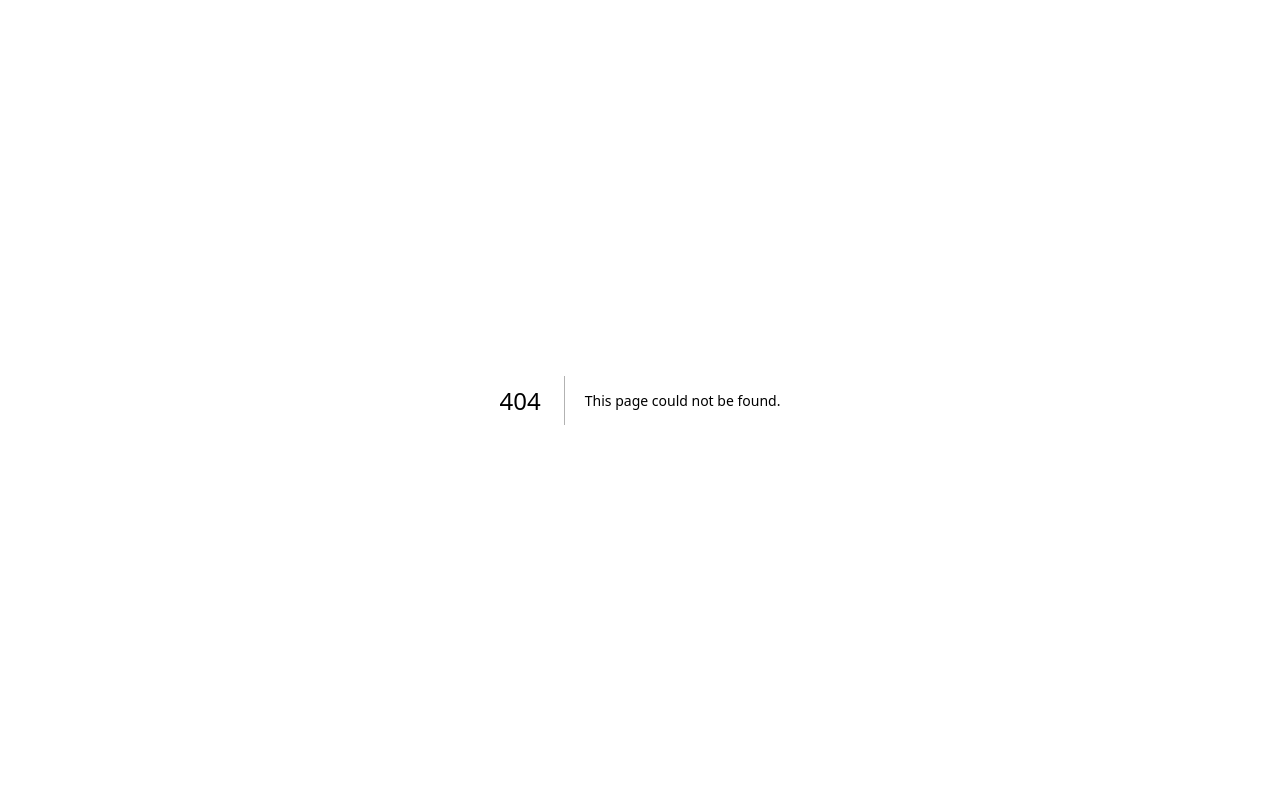
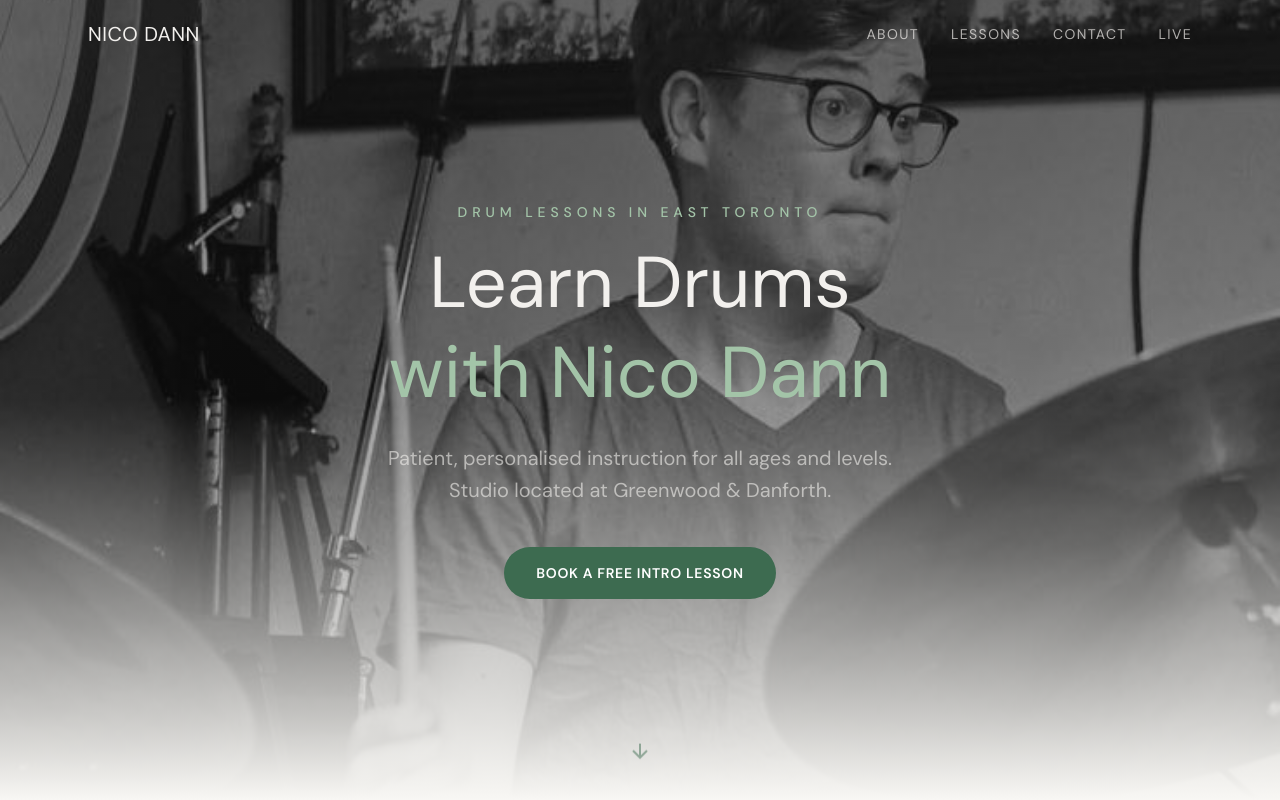
Before and after one commit to nicodann/nico-dann-drumlessons, a Next.js app: page /lessons/ in a window 1280 px wide. Before the commit this address had no page. Shown: the top 800 px of the page. Built offline with nearby package versions, Linux system fonts and the light colour scheme.

Commit message:
Change basePath to /lessons.

```diff
--- a/app/components/Footer/index.tsx
+++ b/app/components/Footer/index.tsx
@@ -14,12 +14,14 @@ export default function Footer() {
             alt="Neurodiversity affirming infinity symbol"
             width={40}
             height={36}
+            style={{ height: "auto" }}
           />
           <Image
             src="/Progress Pride Heart.svg"
             alt="Neurodiversity affirming infinity symbol"
             width={30}
             height={26}
+            style={{ height: "auto" }}
           />
         </div>
         <p>Drum lessons in Toronto&rsquo;s east end.</p>
--- a/app/components/Nav/index.tsx
+++ b/app/components/Nav/index.tsx
@@ -7,6 +7,29 @@ const NAV_ITEMS = [
   { label: "Live", href: "https://nicodann.com" },
 ];
 
+const NavItem = ({
+  item,
+  classNames,
+  smoothScroll,
+}: {
+  item: (typeof NAV_ITEMS)[number];
+  classNames: string;
+  smoothScroll: (id: string) => void;
+}) => {
+  return item.href.startsWith("#") ? (
+    <button
+      onClick={() => smoothScroll(item.href.slice(1))}
+      className={classNames}
+    >
+      {item.label}
+    </button>
+  ) : (
+    <a className={classNames} href={item.href}>
+      {item.label}
+    </a>
+  );
+};
+
 export default function Nav({
   smoothScroll,
 }: {
@@ -14,16 +37,10 @@ export default function Nav({
 }) {
   const [scrolled, setScrolled] = useState(false);
   const [menuOpen, setMenuOpen] = useState(false);
-  const NavItemClassname = `
-    transition-colors
-    text-sm
-    tracking-widest
-    uppercase
-  ${
-    scrolled
-      ? "text-[#6b665c] hover:text-[#3d6b50]"
-      : "text-[#f2f0ed]/70 hover:text-[#a3c4a8]"
-  }`;
+
+  const desktopNavItemClassname = `transition-colors text-sm tracking-widest uppercase ${scrolled ? "text-[#6b665c] hover:text-[#3d6b50]" : "text-[#f2f0ed]/70 hover:text-[#a3c4a8]"}`;
+
+  const mobileNavItemClassname = `${desktopNavItemClassname} block w-full text-left py-3`;
 
   useEffect(() => {
     const onScroll = () => setScrolled(window.scrollY > 60);
@@ -53,25 +70,14 @@ export default function Nav({
 
         {/* Desktop */}
         <ul className="hidden md:flex gap-8">
-          {NAV_ITEMS.map((item) => {
-            console.log("item.href:", item.href.slice(1));
-            return (
-              <li key={item.href}>
-                {item.href.startsWith("#") ? (
-                  <button
-                    onClick={() => smoothScroll(item.href.slice(1))}
-                    className={NavItemClassname}
-                  >
-                    {item.label}
-                  </button>
-                ) : (
-                  <a className={NavItemClassname} href={item.href}>
-                    {item.label}
-                  </a>
-                )}
-              </li>
-            );
-          })}
+          {NAV_ITEMS.map((item) => (
+            <NavItem
+              item={item}
+              classNames={desktopNavItemClassname}
+              key={item.href}
+              smoothScroll={smoothScroll}
+            />
+          ))}
         </ul>
 
         {/* Mobile toggle */}
@@ -107,20 +113,12 @@ export default function Nav({
           }`}
         >
           {NAV_ITEMS.map((item) => (
-            <button
+            <NavItem
+              item={item}
+              classNames={mobileNavItemClassname}
               key={item.href}
-              onClick={() => {
-                smoothScroll(item.href.slice(1));
-                setMenuOpen(false);
-              }}
-              className={`block w-full text-left py-3 transition-colors text-sm tracking-widest uppercase ${
-                scrolled
-                  ? "text-[#6b665c] hover:text-[#3d6b50]"
-                  : "text-[#f2f0ed]/70 hover:text-[#a3c4a8]"
-              }`}
-            >
-              {item.label}
-            </button>
+              smoothScroll={smoothScroll}
+            />
           ))}
         </div>
       )}
--- a/next.config.ts
+++ b/next.config.ts
@@ -1,5 +1,7 @@
 import type { NextConfig } from "next";
 
-const nextConfig: NextConfig = {};
+const nextConfig: NextConfig = {
+  basePath: "/lessons",
+};
 
 export default nextConfig;
```
